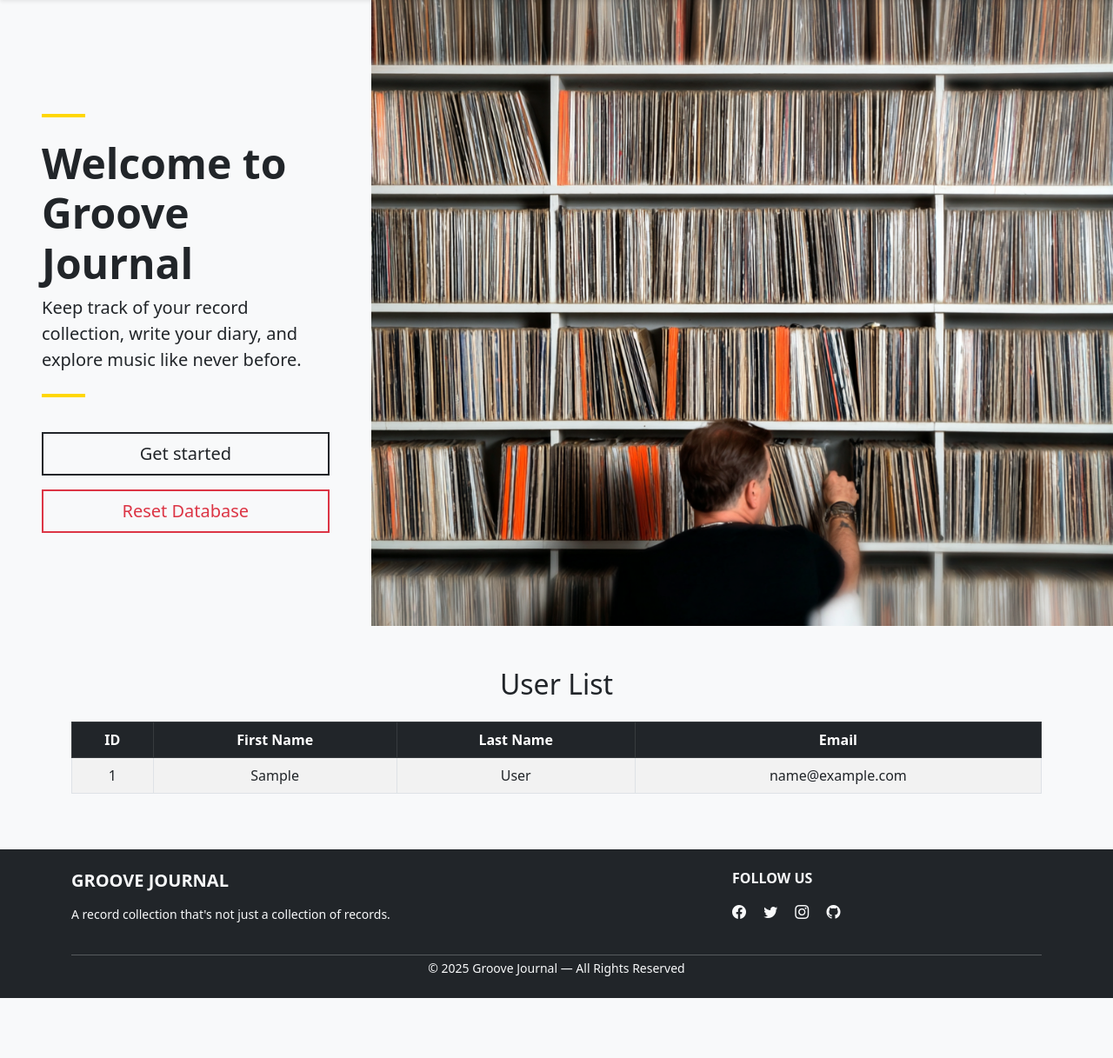
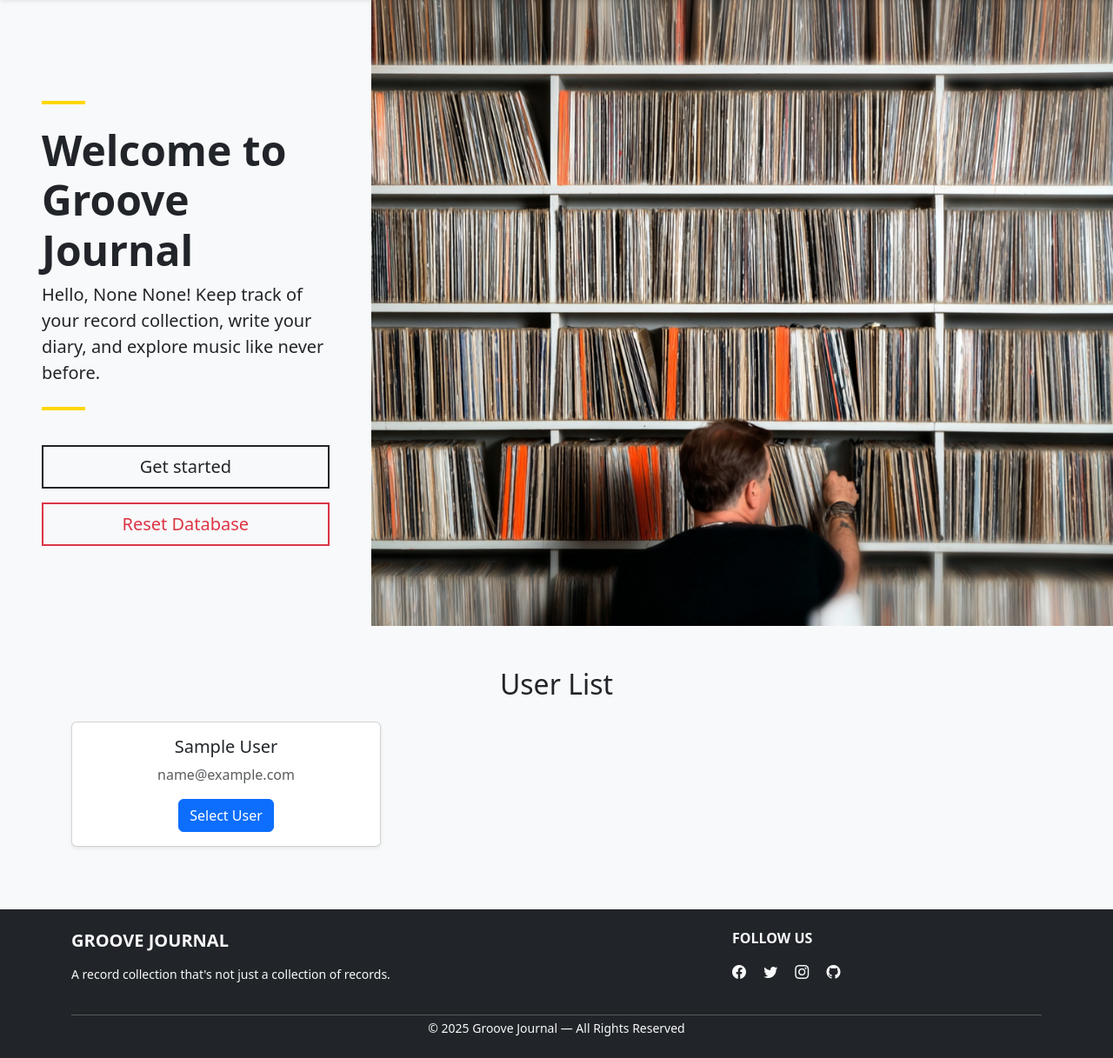
Before and after one commit to jorge-lgclabs/Groove_Journal, a Flask app: page / in a window 1280 px wide. Shown: the part 86-1303 px from the top of the page at 87% size. Before the commit the page ends 1234 px from the top, so only its background shows below. Run offline with Flask 3, Linux system fonts and the light colour scheme; tables that the repository leaves empty or names only in its code hold one stand-in row (values such as "Sample post").

Commit message:
Add session picker

```diff
--- a/app/routes/routes.py
+++ b/app/routes/routes.py
@@ -1,4 +1,12 @@
-from flask import Blueprint, jsonify, redirect, render_template, url_for
+from flask import (
+    Blueprint,
+    jsonify,
+    redirect,
+    render_template,
+    request,
+    session,
+    url_for,
+)
 
 from app.models import reset_database, retrieve_user_albums, retrieve_users
 
@@ -11,8 +19,14 @@
 # ------------------#
 @main_blueprint.route("/", methods=["GET"])
 def index():
+
+    users_id = session.get("user_id")
+    if not users_id:
+        # For demonstration purposes, we set a default user_id in the session.
+        session["user_id"] = 1
+
     users = retrieve_users()
-    return render_template("index.html", name="Test_user", users=users)
+    return render_template("index.html", users=users)
 
 
 @main_blueprint.route("/albums/<int:user_id>", methods=["GET"])
@@ -57,3 +71,17 @@
     # reset_database()
     print("Database has been reset.")
     return redirect(url_for("main.index"))
+
+
+@api_blueprint.route("/select_user", methods=["POST"])
+def select_user():
+    user_id = request.form.get("user_id")
+    user_fname = request.form.get("user_fname")
+    user_lname = request.form.get("user_lname")
+
+    if user_id:
+        session["user_id"] = user_id
+        session["user_fname"] = user_fname
+        session["user_lname"] = user_lname
+
+    return redirect(url_for("main.index"))
--- a/app/templates/index.html
+++ b/app/templates/index.html
@@ -7,64 +7,61 @@
   <div class="container-fluid">
     <div class="row align-items-center">
       <!-- Left Column: Hero / Welcome (1/3) -->
-      <div class="col-md-4 d-flex flex-column justify-content-center bg-light p-5"
-        style="height: 720px;">
-
-        <span class="start-0 bottom-2 my-4"
-        style="width: 50px;height: 4px; background-color: #FFD700;"></span>
+      <div class="col-md-4 d-flex flex-column justify-content-center bg-light p-5" style="height: 720px;">
+        <span class="start-0 bottom-2 my-4" style="width: 50px;height: 4px; background-color: #FFD700;"></span>
         <h1 class="display-5 fw-bold">Welcome to Groove Journal</h1>
-        <p class="lead">
-          Keep track of your record collection, write your diary, and explore music like never before.
-        </p>
-        <span class="start-0 bottom-2 mt-2 mb-4"
-        style="width: 50px;height: 4px; background-color: #FFD700;"></span>
-        <a href="/collection/1" class="btn btn-outline-dark btn-lg mt-3"
-           style="border-radius: 0; border-width: 2px;">
+        {% if session.get('user_id') %}
+          <p class="lead">
+            Hello, <strong>{{ session.get('user_fname') }} {{ session.get('user_lname') }}</strong>! Keep track of your record collection, write your diary, and explore music like never before.
+          </p>
+        {% else %}
+          <p class="lead">
+            Keep track of your record collection, write your diary, and explore music like never before.
+          </p>
+        {% endif %}
+        <span class="start-0 bottom-2 mt-2 mb-4" style="width: 50px;height: 4px; background-color: #FFD700;"></span>
+        <a href="/collection/1" class="btn btn-outline-dark btn-lg mt-3" style="border-radius: 0; border-width: 2px;">
           Get started
         </a>
-        <a href="/api/resetDB" class="btn btn-outline-danger btn-lg mt-3"
-           style="border-radius: 0; border-width: 2px;">
+        <a href="/api/resetDB" class="btn btn-outline-danger btn-lg mt-3" style="border-radius: 0; border-width: 2px;">
           Reset Database
         </a>
       </div>
 
       <!-- Right Column: hero/ Image (2/3) -->
       <div class="col-md-8 p-0" style="height: 720px; overflow: hidden;">
-        <img src="{{ url_for('static', filename='images/hero.png') }}"
-           class="w-100 h-100"
-           style="object-fit: cover;"
-           alt="Hero Image">
+        <img src="{{ url_for('static', filename='images/hero.png') }}" class="w-100 h-100" style="object-fit: cover;" alt="Hero Image">
       </div>
-
     </div>
   </div>
 </section>
+
 <section class="py-5 bg-light">
   <div class="container">
     <h2 class="text-center mb-4">User List</h2>
 
-    <div class="table-responsive">
-      <table class="table table-striped table-bordered text-center">
-        <thead class="table-dark">
-          <tr>
-            <th>ID</th>
-            <th>First Name</th>
-            <th>Last Name</th>
-            <th>Email</th>
-          </tr>
-        </thead>
-        <tbody>
-          {% for user in users %}
-          <tr>
-            <td>{{ user.user_id }}</td>
-            <td>{{ user.user_fname }}</td>
-            <td>{{ user.user_lname }}</td>
-            <td>{{ user.user_email }}</td>
-          </tr>
-          {% endfor %}
-        </tbody>
-      </table>
+    <div class="row">
+      {% for user in users %}
+      <div class="col-md-4 mb-4">
+        <div class="card shadow-sm">
+          <div class="card-body text-center">
+            <h5 class="card-title">{{ user.user_fname }} {{ user.user_lname }}</h5>
+            <p class="card-text text-muted">{{ user.user_email }}</p>
+            <form action="/api/select_user" method="POST">
+              <input type="hidden" name="user_id" value="{{ user.user_id }}">
+              <input type="hidden" name="user_fname" value="{{ user.user_fname }}">
+              <input type="hidden" name="user_lname" value="{{ user.user_lname }}">
+              <button type="submit" class="btn btn-primary">Select User</button>
+            </form>
+          </div>
+        </div>
+      </div>
+      {% endfor %}
     </div>
+
+    {% if not users %}
+    <p class="text-center text-muted">No users found.</p>
+    {% endif %}
   </div>
 </section>
 {% endblock %}
```
Also changed, not shown: 1 other file.
